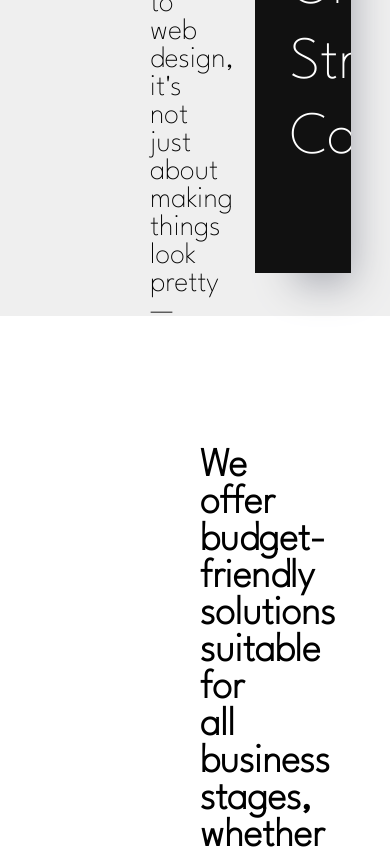
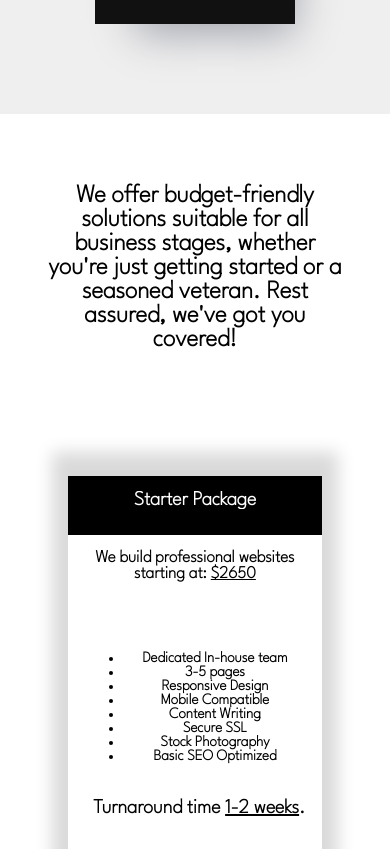
Before and after one commit to sumanshi9/webscripts, a plain HTML site: page services.html in a window 390 px wide. Shown: the part 700-1549 px from the top of the page. Drawn offline with Linux system fonts and the light colour scheme.

Commit message:
Update servies.css

```diff
--- a/css/servies.css
+++ b/css/servies.css
@@ -33,6 +33,8 @@
 .sv-inner-1 p{
     font-size:30px;
 }
+
+
 
 .sv-inner-2{
     width: 30%;
@@ -79,6 +81,67 @@
 
 .sv-inner-2 p:nth-child(4) {
     animation-delay: 0.6s;
+}
+
+@media only screen and (max-width: 768px) {
+
+    .sv-container-1{
+        /* background-color: rgb(162, 146, 178); */
+        height: 86vh;
+    }
+
+    .sv-container-1 h1{
+        font-size: 35px;
+        padding: 20px;
+        margin-bottom: 0;
+        padding-bottom: 0;
+    }
+
+    .sv-subContainer{
+        /* background-color: blueviolet; */
+        display: flex;
+        flex-direction: column;
+        height: 60vh;
+        text-align: center;
+        justify-content: center;
+        text-align: center;
+        align-items: center;
+
+    }
+    .sv-subContainer .sv-inner-1{
+
+        padding: 25px;
+        width: 100%;
+
+    }
+
+    .sv-subContainer .sv-inner-1 p{
+        font-size: 15px;
+        font-weight: bold;
+    }
+
+    .sv-subContainer .sv-inner-2{
+
+        padding: 25px;
+        width: 50%;
+        justify-content: center;
+        text-align: center;
+        align-items: center;
+        /* margin-right: 10px; */
+        padding: 30px 100px;
+        height: 100%;
+        overflow: hidden;
+        margin: 0 5%;
+
+    }
+
+    .sv-subContainer .sv-inner-2 p{
+
+        font-size: 20px;
+        padding: 5px;
+
+    }
+
 }
 
 
@@ -188,6 +251,89 @@
 }
 
 
+@media only screen and (max-width: 768px) {
+
+    br {
+        display: none; /* Hide <br> tags */
+    }
+
+    .sv-container-2{
+
+        /* background-color: rgb(52, 52, 66); */
+        height: 250vh;
+    }
+    .sv-container-2 p{
+        font-size:25px;
+        width: 100%;
+        padding: 45px;
+
+    }
+
+    .pkg-container{
+
+        /* background-color: rgb(255, 255, 255); */
+        flex-direction: column;
+        margin: 0;
+        height: 200vh;
+        width: 100%;
+        text-align: center;
+
+        align-items: center;
+        justify-content: center;
+    }
+
+    .pkg-container .pkg-1,
+    .pkg-container .pkg-2,
+    .pkg-container .pkg-3{
+        margin: 5 25%;
+        width: 65%;
+        height: 60vh;
+        margin-bottom: 20px;
+    }
+
+    .pkg-container .pkg-1 .pkg-type,
+    .pkg-container .pkg-2 .pkg-type,
+    .pkg-container .pkg-3 .pkg-type  {
+        height: 7vh;
+        padding: 15px;
+    }
+
+    .pkg-container .pkg-1 .pkg-type p,
+    .pkg-container .pkg-2 .pkg-type p,
+    .pkg-container .pkg-3 .pkg-type p {
+        font-size: 20px;
+        color: white;
+        overflow: hidden;
+        padding:0
+    }
+
+    .pkg-container .pkg-1 .pkg-cont,
+    .pkg-container .pkg-2 .pkg-cont,
+    .pkg-container .pkg-3 .pkg-cont  {
+        height: 20vh;
+        padding: 15px;
+    }
+
+    .pkg-container .pkg-1 .pkg-cont p:first-of-type,
+    .pkg-container .pkg-2 .pkg-cont p:first-of-type,
+    .pkg-container .pkg-3 .pkg-cont p:first-of-type  {
+        height: 10vh;
+        font-size: 17px;
+    }
+
+    .pkg-1 li,
+    .pkg-2 li,
+    .pkg-3 li{
+
+        font-size: 15px;
+        padding: 0;
+
+    }
+
+
+
+}
+
 .sv-container-3{
     background-color:rgb(246, 245, 241);
     height: 150vh;
```
